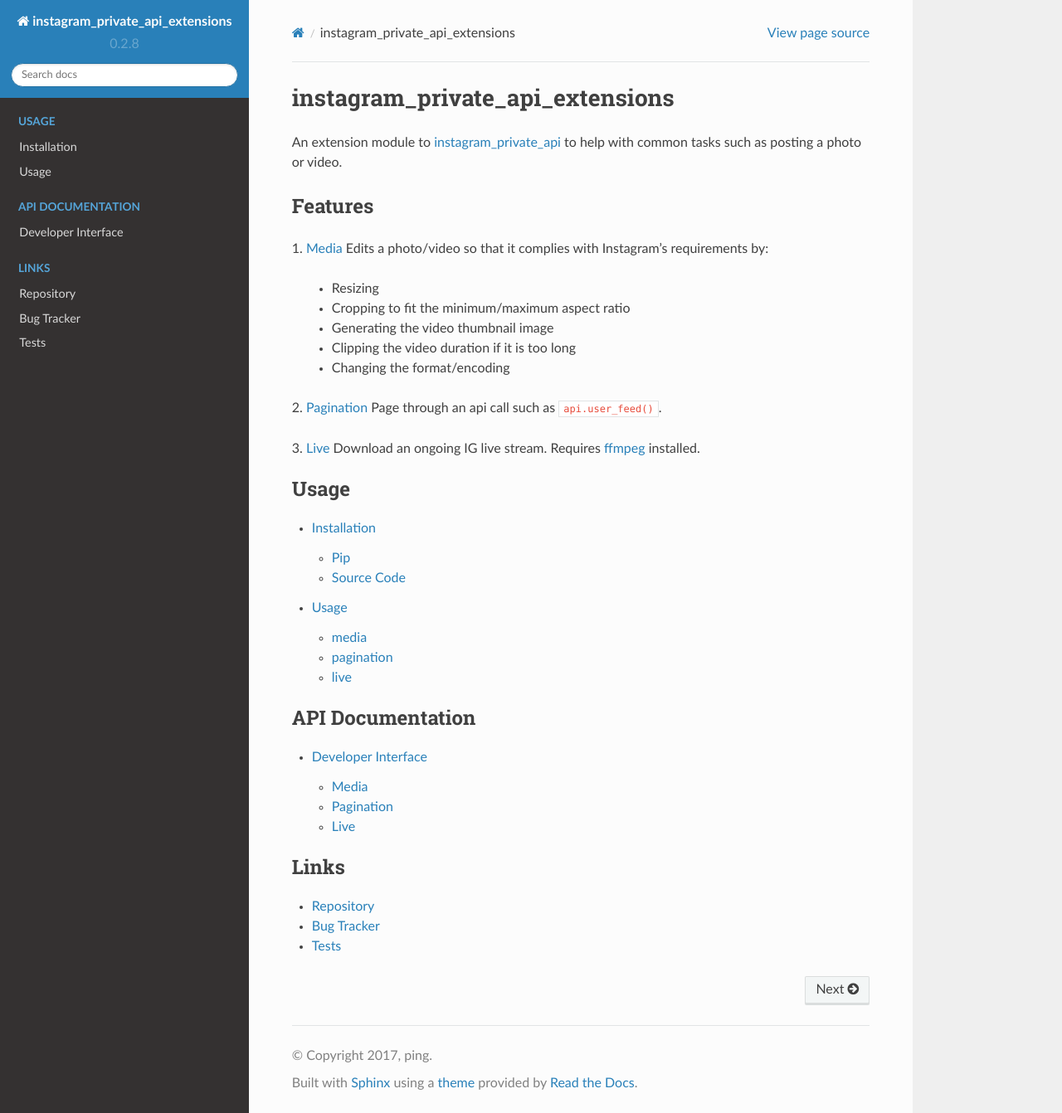
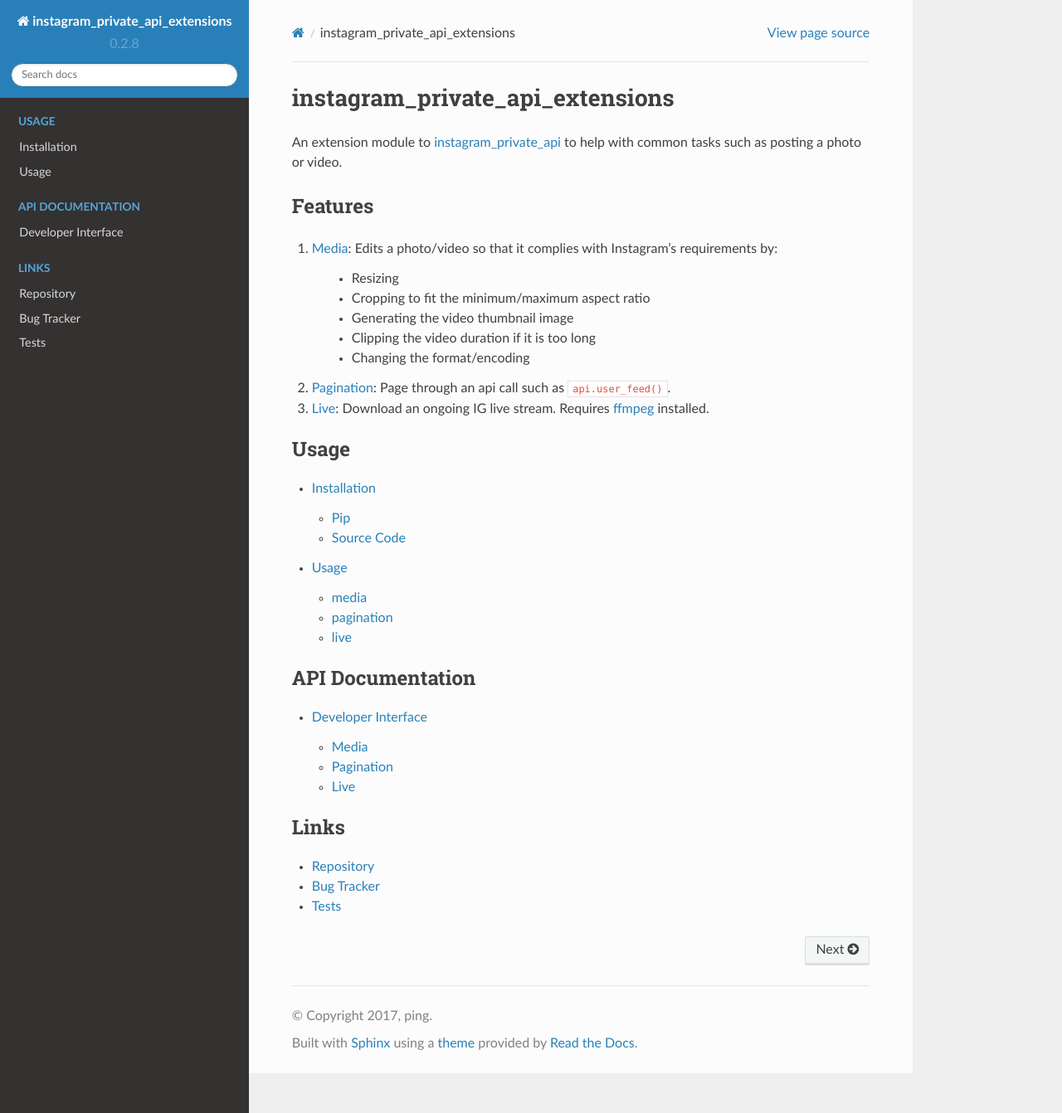
Before and after one commit to ping/instagram_private_api_extensions, a Sphinx documentation site: the page built from docs/index.rst, in a window 1280 px wide and 1342 px high. Shown: the whole window at 83% size. Built offline with Sphinx 7.4.7 and the Read the Docs theme 2.0.0, drawn with Linux system fonts in a browser that asks for light colours.

```diff
--- a/docs/index.rst
+++ b/docs/index.rst
@@ -11,8 +11,7 @@ An extension module to `instagram_private_api <https://github.com/ping/instagram
 Features
 --------
 
-1. :ref:`api_media`
-Edits a photo/video so that it complies with Instagram's requirements by:
+1. :ref:`api_media`: Edits a photo/video so that it complies with Instagram's requirements by:
 
     * Resizing
     * Cropping to fit the minimum/maximum aspect ratio
@@ -20,11 +19,9 @@ Edits a photo/video so that it complies with Instagram's requirements by:
     * Clipping the video duration if it is too long
     * Changing the format/encoding
 
-2. :ref:`api_pagination`
-Page through an api call such as ``api.user_feed()``.
+2. :ref:`api_pagination`: Page through an api call such as ``api.user_feed()``.
 
-3. :ref:`api_live`
-Download an ongoing IG live stream. Requires `ffmpeg <http://ffmpeg.org/>`_ installed.
+3. :ref:`api_live`: Download an ongoing IG live stream. Requires `ffmpeg <http://ffmpeg.org/>`_ installed.
 
 .. toctree::
    :maxdepth: 2
```
Also changed, not shown: 1 other file.
